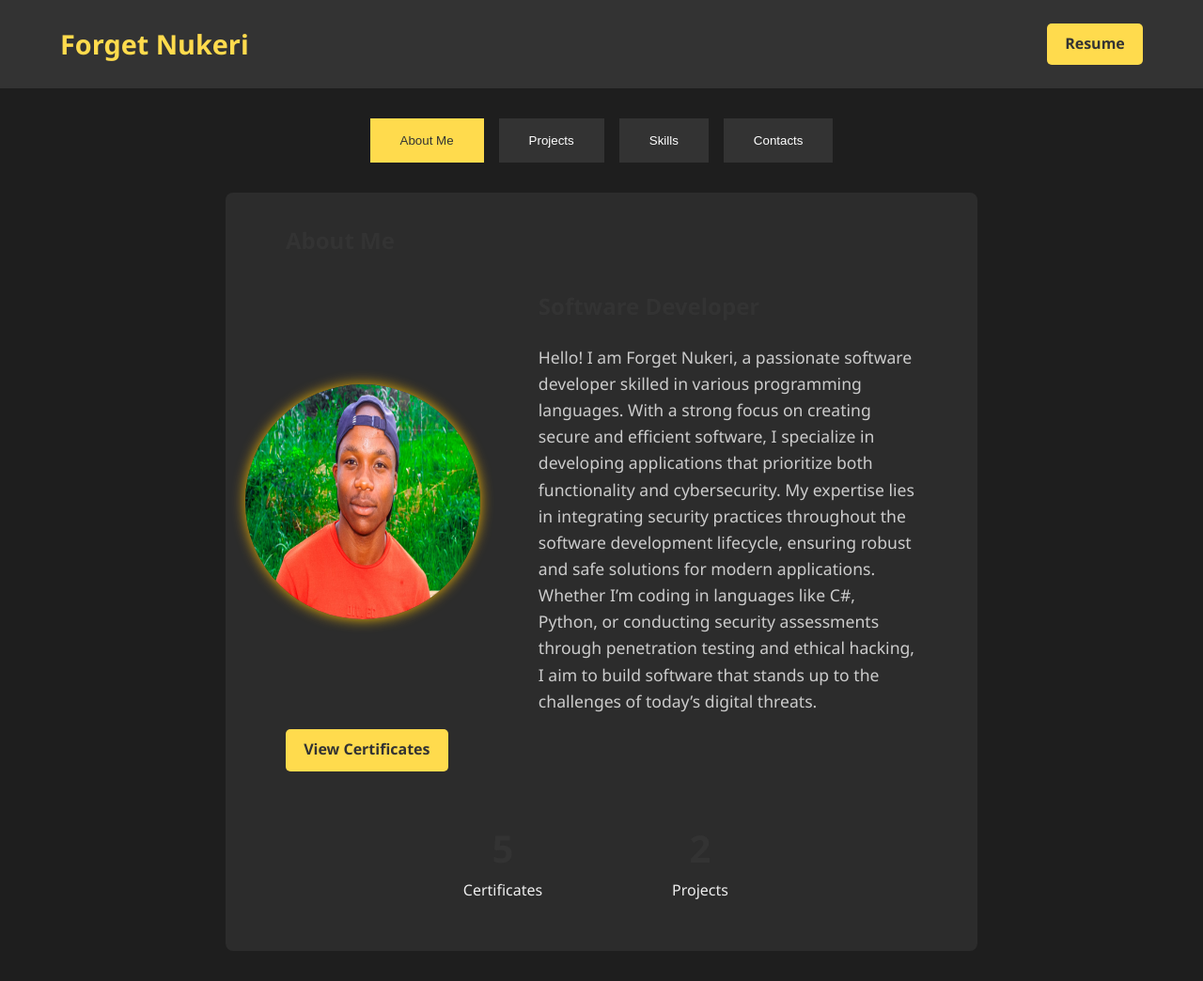
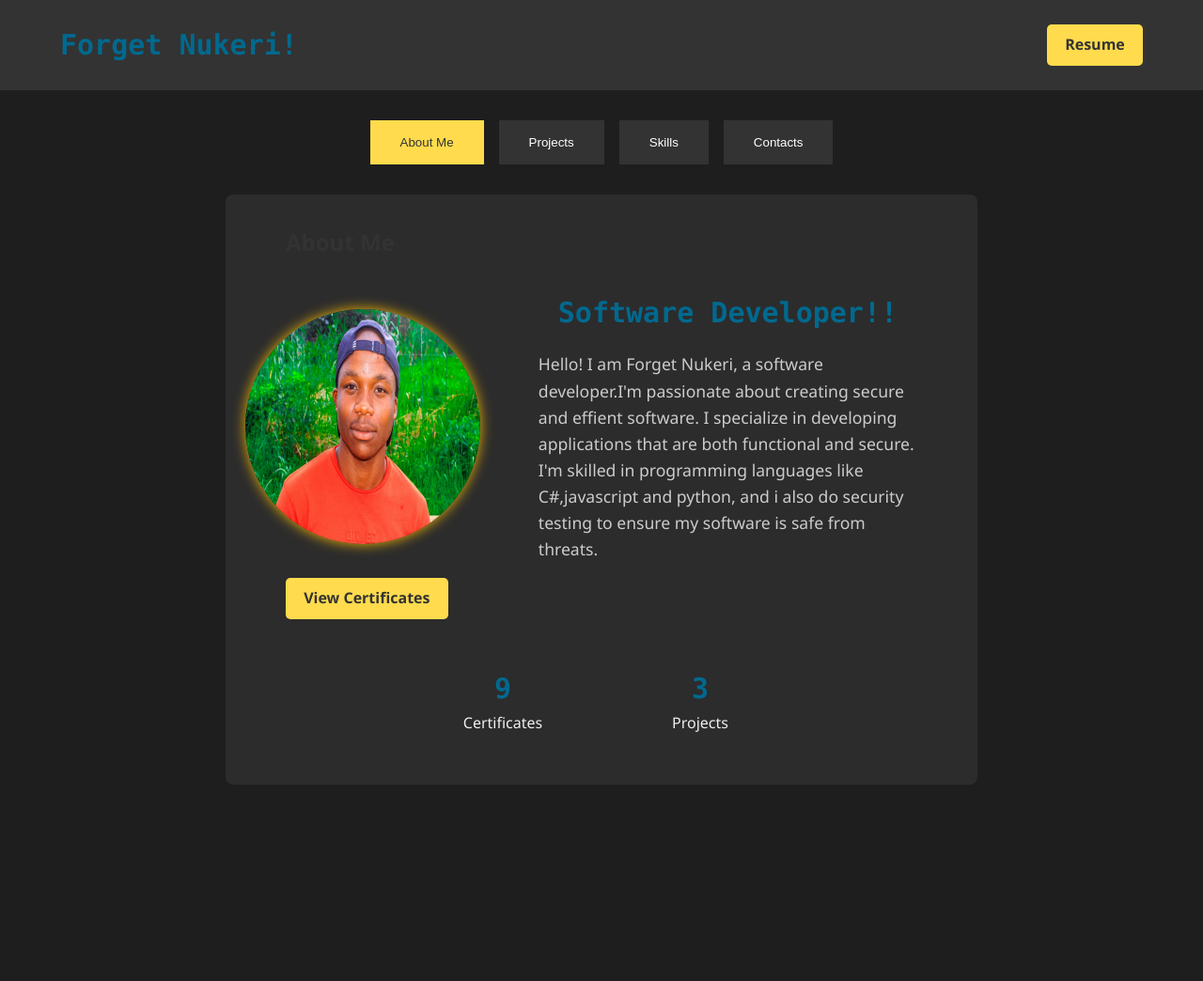
Before and after one commit to 09JESUS/Portfolio, a Flask app: page / in a window 1280 px wide. Shown: the whole page at 94% size. After the commit the page ends 835 px from the top, so only its background shows below. Run offline with Flask 3, Linux system fonts and the light colour scheme.

Commit message:
Update homepage.html

```diff
--- a/templates/homepage.html
+++ b/templates/homepage.html
@@ -239,7 +239,7 @@
             position: current-static/images/profile.jfif;
             top: 0;
             left: 0;
-            transform: rotate(0deg);
+            transform: rotate(90deg);
             animation: reverse-rotate 8s linear infinite reverse;
         }
         /* Circle Stroke Styling */
@@ -255,7 +255,7 @@
 
         @keyframes reverse-rotate {
             from {
-                transform: rotate(0deg);
+                transform: rotate(180deg);
             }
             to {
                 transform: rotate(-360deg);
@@ -351,7 +351,7 @@
   }
 
   /* Responsive design for smaller screens */
-  @media (max-width: 768px) {
+  @media (max-width: 780px) {
     .stats-container {
       flex-direction: column;
       align-items: stretch;
@@ -362,7 +362,7 @@
     }
   }
   .contact-container {
-    width: 80%;
+    width: 100%;
     max-width: 900px;
     background-color: #fff;
     padding: 20px;
@@ -385,7 +385,7 @@
 .contact-form, .contact-info {
     flex: 1;
     background-color: #f7f9fc;
-    padding: 20px;
+    padding: 15px;
     border-radius: 10px;
 }
 
@@ -411,7 +411,7 @@
 
 .contact-form button {
     background-color: #ff7878;
-    color: #fff;
+    color: #00698f;
     border: none;
     padding: 10px 20px;
     border-radius: 5px;
@@ -425,18 +425,32 @@
 
 .contact-info p {
     margin-bottom: 10px;
-    color: #666;
+    color: #00698f;
 }
 
 .contact-info a {
-    color: #ff7878;
+    color: #00698f;
     text-decoration: none;
 }
 
 .contact-info a:hover {
     text-decoration: underline;
 }
+/*Desktop Styles*/
+@Media only screen and (min-width: 768px)
+{
 
+}
+/*Tablet Styles*/
+@media only screen and( min-width: 480px) and (max-width: 767px)
+{
+
+}
+/*Mobile Styles*/
+@media only screen and (max-width: 479px)
+{
+
+}
     </style>
 </head>
 
@@ -444,10 +458,9 @@
 
    <!-- Header with Resume Button -->
     <header>
-        <h1>Forget Nukeri</h1>
+        <h1 style="color:#00698f;font-family: Monaco; font-size: 30px; text-align: center;">Forget Nukeri!</h1>
         <!-- Update the path to point to your correct PDF location -->
-       <a href="/Newfolder/ForgetNukeri_Cv.pdf" class="top-right-btn" target="_blank">Resume</a>
-
+        <a href="static/Newfolder/ForgetNukeri_Cv.pdf" class="top-right-btn" target="_blank">Resume</a>
 
     </header>
 
@@ -472,20 +485,20 @@
                 </svg>
             </div>
             <div class="about-text">
-                <h2>Software Developer</h2>
+                <h4 style="color:#00698f;font-family: Monaco; font-size: 30px; text-align: center;">Software Developer!!</h4>
 
-                <p>Hello! I am Forget Nukeri, a passionate software developer skilled in various programming languages. With a strong focus on creating secure and efficient software, I specialize in developing applications that prioritize both functionality and cybersecurity. My expertise lies in integrating security practices throughout the software development lifecycle, ensuring robust and safe solutions for modern applications. Whether I’m coding in languages like C#, Python,  or conducting security assessments through penetration testing and ethical hacking, I aim to build software that stands up to the challenges of today’s digital threats.</p>
+                <p>Hello! I am Forget Nukeri, a software developer.I'm  passionate about creating secure and effient software. I specialize in developing applications that are both functional and secure. I'm skilled in programming languages like C#,javascript and python, and i also do security testing to ensure my software is safe from threats.</p>
 
             </div>
         </div>
         <a href="javascript:void(0)" class="certificates-btn" onclick="showCertificates()">View Certificates</a>
         <div class="stats-container">
             <div class="stat">
-              <div class="count-up" id="certificates-count">0</div>
+              <div class="count-up" id="certificates-count"style="color:#00698f;font-family: Monaco; font-size: 30px; text-align: center;">0</div>
               <span class="stat-label">Certificates</span>
             </div>
             <div class="stat">
-              <div class="count-up" id="projects-count">0</div>
+              <div class="count-up" id="projects-count"style="color:#00698f;font-family: Monaco; font-size: 30px; text-align: center;">0</div>
               <span class="stat-label">Projects</span>
             </div>
           </div>
@@ -506,8 +519,9 @@
                 <a href="https://courses.cognitiveclass.ai/certificates/376c0215771844bcbe6db7d15f53e479" target="_blank">Data Science 101</a>
                 <a href="https://courses.cognitiveclass.ai/certificates/8f43018560ec40548bf33511c9535ec1" target="_blank">Statistics 101</a>
                 <a href="https://www.udemy.com/certificate/UC-23d4fe2f-fcd3-401e-a5fa-799f0be447ac/" target="_blank">IT Security 101 Cybersecurity for Beginners</a>
-               <a href="https://www.coursera.org/account/accomplishments/certificate/HVKGE2GAUF32/" target="_blank" rel="noopener noreferrer">Introduction to Software Engineering</a>
-<a href="https://www.coursera.org/account/accomplishments/certificate/SCWM0HIHCN7L/" target="_blank" rel="noopener noreferrer">Foundations of Cybersecurity</a>
+                <a href="https://www.coursera.org/account/accomplishments/certificate/HVKGE2GAUF32/"target="_blank">Introduction to Software Engineering</a>
+                <a href="https://www.coursera.org/account/accomplishments/certificate/HVKGE2GAUF32/"target="_blank">Introduction to Software Development</a>
+                <a href="https://www.coursera.org/account/accomplishments/certificate/SCWM0HIHCN7L/"target="_blank">Foundations of Cybersecurity</a>
 
                 <!-- Add more certificate links as needed -->
             </div>
@@ -523,7 +537,8 @@
                 <img src="static/images/savepassword.jfif" alt="Project 1 Screenshot" class="project-image">
                 <div class="project-info">
                     <h3>Save password Website!</h3>
-                    <p>Save Password is web-based password management system designed to securely store and organize users's sensitive information.The platform allows users to create accounts, store password, and add descriptive notes for easy retrievals.</p>
+                    <a href="www.StudentRegisterNwu.com">FSolution Save Password</a>
+                    <p>Save Password is web-based password management system designed to securely store and organize users's sensitive information.The platform allows users to create accounts, store password, and add descriptive notes for easy retrievals.<br> Tech Used: JavaScript |Python |HTML5 |CSS3</p>
                 </div>
             </div>
             <!-- Project 2 -->
@@ -531,15 +546,17 @@
                 <img src="static/images/fileorganizers.jfif" loading="lazy" alt="Project 2 Screenshot" class="project-image">
                 <div class="project-info">
                     <h3>File Organizers</h3>
-                    <p>File Organizer is a python-based tool designed to streamline file management tasks.This intuitive program enables users to efficiently organize, categorive, and maintain their files, saving time and reducing clutters.</p>
+                    <a href="www.StudentRegisterNwu.com">FSolution File Organizer</a>
+                    <p>File Organizer is a python-based tool designed to streamline file management tasks.This intuitive program enables users to efficiently organize, categorive, and maintain their files, saving time and reducing clutters.<br>Python ide(IDLE) Only</p>
                 </div>
             </div>
             <!-- Add more projects as needed -->
             <div class="project-item">
-                <img src="static/images/StudentList.png" loading="lazy" alt="Project 2 Screenshot" class="project-image">
+                <img src="static/images/studentlist.png" loading="lazy" alt="Project 2 Screenshot" class="project-image">
                 <div class="project-info">
                     <h3>Student Attendance Tracker</h3>
-                    <p>Student Attendance Tracker is a Python-based solution designed to revolutionize attendance management for academic sessions. This intuitive system eliminates the need for manual, paper-based attendance tracking by allowing student leaders to efficiently register attendees through an automated platform</p>
+                    <a href="www.StudentRegisterNwu.com">Nwu Cmpg121 Register</a>
+                    <p>Student Attendance Tracker is a Python-based solution designed to revolutionize attendance management for academic sessions. This intuitive system eliminates the need for manual, paper-based attendance tracking by allowing student leaders to efficiently register attendees through an automated platform.<br> Tech Used: JavaScript |Python |HTML5 |CSS3</p>
                 </div>
             </div>
         </div>
@@ -549,11 +566,10 @@
         <h2>Skills</h2>
         <p>Here are some of the key skills that I bring to every project:</p>
         <ul>
-            <li>Programming Languages: Python, C#, JavaScript</li>
+            <li>Programming Languages: Python, C#, JavaScript, Java</li>
             <li>Web Development: HTML, CSS, Flask, Node.js</li>
-            <li>Database Management: MySQL, Firebase</li>
+            <li>Database Management: MySQL, e</li>
             <li>Cybersecurity and Network Security</li>
-            <li>Cloud Solutions: AWS, Azure</li>
         </ul>
     </div>
     <div id="Active Activities" class ="tab-content">
@@ -562,10 +578,10 @@
 
     <div id="contacts" class ="tab-content">
         <div class="contact-container">
-            <h2>Contact Me</h2>
+            <h2 style="color:#00698f ">Contact Me</h2>
             <div class="contact-content">
                 <div class="contact-form">
-                    <h3>Get in Touch</h3>
+                    <h3 style="color:#00698f">Get in Touch</h3>
                     <form action="#" method="post">
                         <label for="name">Name</label>
                         <input type="text" id="name" name="name" required>
@@ -579,11 +595,11 @@
                         <label for="message">Message</label>
                         <textarea id="message" name="message" rows="4" required></textarea>
 
-                        <button type="submit">Send Message</button>
+                        <button type="submit" >Send Message</button>
                     </form>
                 </div>
                 <div class="contact-info">
-                    <h3>Contact Information</h3>
+                    <h3 style="color:#00698f" >Contact Information</h3>
                     <p><i class="fas fa-map-marker-alt"></i> Limpopo Tzaneen Khujwana Village Stand No:679</p>
                     <p><i class="fas fa-phone-alt"></i> 0762852630</p>
                     <p><i class="fas fa-envelope"></i> forgetnukeri585@gmail.com/nhlamuloftee@gmail.com</p>
@@ -596,7 +612,7 @@
 
     <!-- Footer -->
     <footer>
-        <p>&copy; 2024 Forget Nukeri. All Rights Reserved.</p>
+        <p>&copy; 2024 FSolution(Forget Nukeri) All Rights Reserved.</p>
     </footer>
 
     <script>
@@ -637,8 +653,8 @@
 
   // Initialize count-up effects
   window.onload = function() {
-    countUp("certificates-count", 5, 2000);  // Certificates count to 5 over 2 seconds
-    countUp("projects-count", 2, 2000);      // Projects count to 2 over 2 seconds
+    countUp("certificates-count", 9, 2000);  // Certificates count to 9 over 2 seconds
+    countUp("projects-count", 3, 2000);      // Projects count to 3 over 2 seconds
   };
 
     </script>
```
